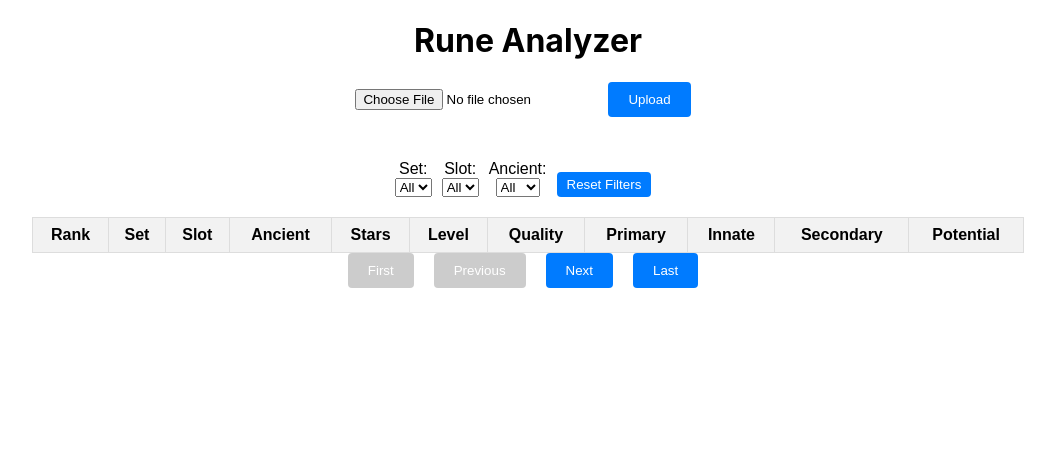
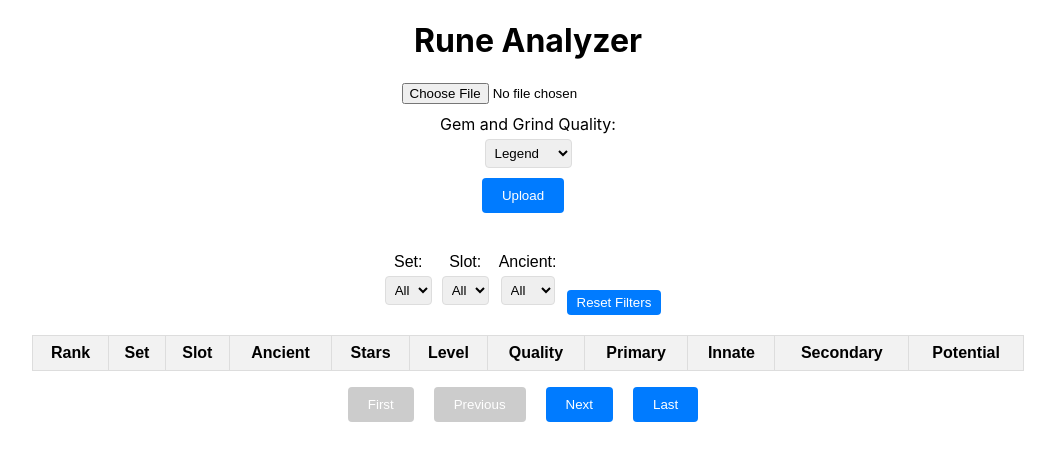
Before and after one commit to slkzgm/sw-rune-analyzer, a React (Create React App) app: page / in a window 1280 px wide. Shown: the top 460 px of the page, without its empty margins (112-1167 px from the left). Built offline with nearby package versions, Linux system fonts and the light colour scheme.

Commit message:
Adding option to select which gems and grind quality to use during simulations

```diff
--- a/src/App.css
+++ b/src/App.css
@@ -1,13 +1,5 @@
 .App {
   text-align: center;
-}
-
-form {
-  margin-bottom: 20px;
-}
-
-input[type="file"] {
-  margin-bottom: 10px;
 }
 
 button {
--- a/src/components/Pagination.js
+++ b/src/components/Pagination.js
@@ -1,4 +1,5 @@
 import React from 'react';
+import './styles/Pagination.css';
 
 const Pagination = ({ page, setPage, numPages }) => (
     <div className="pagination-buttons">
--- a/src/components/UploadForm.js
+++ b/src/components/UploadForm.js
@@ -4,10 +4,15 @@
 
 const UploadForm = ({ setResults }) => {
     const [file, setFile] = useState(null);
+    const [quality, setQuality] = useState(5);
     const [loading, setLoading] = useState(false);
 
     const handleFileChange = (e) => {
         setFile(e.target.files[0]);
+    };
+
+    const handleQualityChange = (e) => {
+        setQuality(e.target.value);
     };
 
     const handleSubmit = async (e) => {
@@ -17,6 +22,7 @@
         setLoading(true);
         const formData = new FormData();
         formData.append('file', file);
+        formData.append('quality', quality);
 
         try {
             const response = await axios.post(`${process.env.REACT_APP_API_URL}/upload`, formData, {
@@ -33,11 +39,23 @@
     };
 
     return (
-        <form onSubmit={handleSubmit}>
-            <input type="file" onChange={handleFileChange} />
-            <button type="submit" disabled={loading}>Upload</button>
-            {loading && <p>Loading...</p>}
-        </form>
+        <div className="form-container">
+            <form onSubmit={handleSubmit}>
+                <input type="file" onChange={handleFileChange} />
+                <label>
+                    Gem and Grind Quality:
+                    <select value={quality} onChange={handleQualityChange}>
+                        <option value={1}>Normal</option>
+                        <option value={2}>Common</option>
+                        <option value={3}>Rare</option>
+                        <option value={4}>Hero</option>
+                        <option value={5}>Legend</option>
+                    </select>
+                </label>
+                <button type="submit" disabled={loading}>Upload</button>
+                {loading && <p className="loading-text">Loading...</p>}
+            </form>
+        </div>
     );
 };
 
--- /dev/null
+++ b/src/components/styles/Pagination.css
@@ -0,0 +1,3 @@
+.pagination-buttons {
+    padding-top: 1rem;
+}
--- a/src/components/styles/RuneTable.css
+++ b/src/components/styles/RuneTable.css
@@ -36,6 +36,28 @@
     width: 80%;
 }
 
+.rune-table th, .rune-table td {
+    border: 1px solid #ddd;
+    padding: 8px;
+}
+
+.rune-table th {
+    background-color: #f2f2f2;
+    cursor: pointer;
+}
+
+.rune-table th:hover {
+    background-color: #ddd;
+}
+
+.rune-table tr:nth-child(even) {
+    background-color: #f9f9f9;
+}
+
+.rune-table tr:hover {
+    background-color: #ddd;
+}
+
 .pagination-buttons {
     display: flex;
     justify-content: center;
--- a/src/components/styles/UploadForm.css
+++ b/src/components/styles/UploadForm.css
@@ -3,6 +3,24 @@
     margin-bottom: 20px;
 }
 
+input[type="file"] {
+    margin-bottom: 10px;
+}
+
+label {
+    display: flex;
+    flex-direction: column;
+    align-items: center;
+    margin-bottom: 10px;
+}
+
+select {
+    padding: 5px;
+    margin-top: 5px;
+    border-radius: 4px;
+    border: 1px solid #ddd;
+}
+
 .loading-text {
     margin-top: 10px;
 }
```
